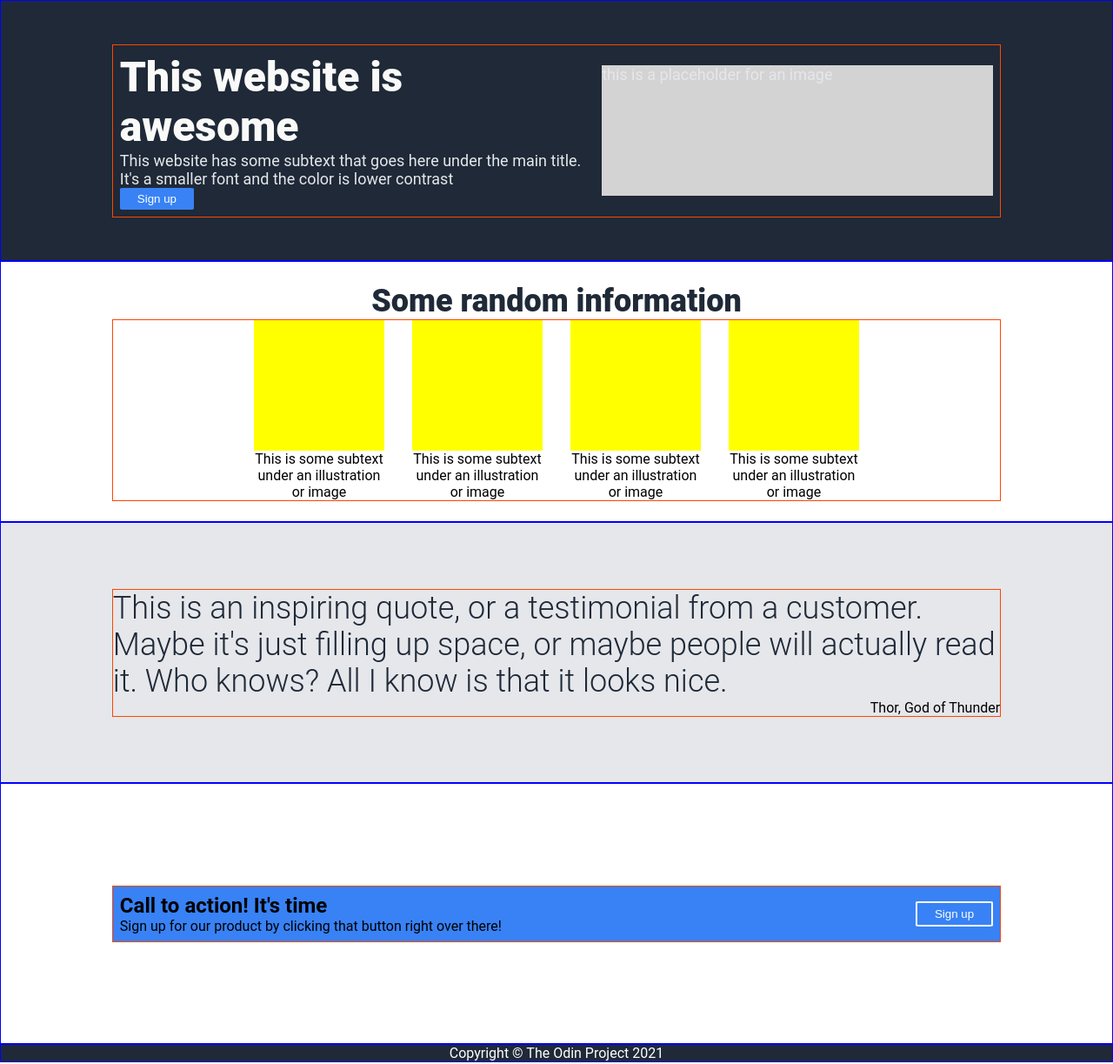
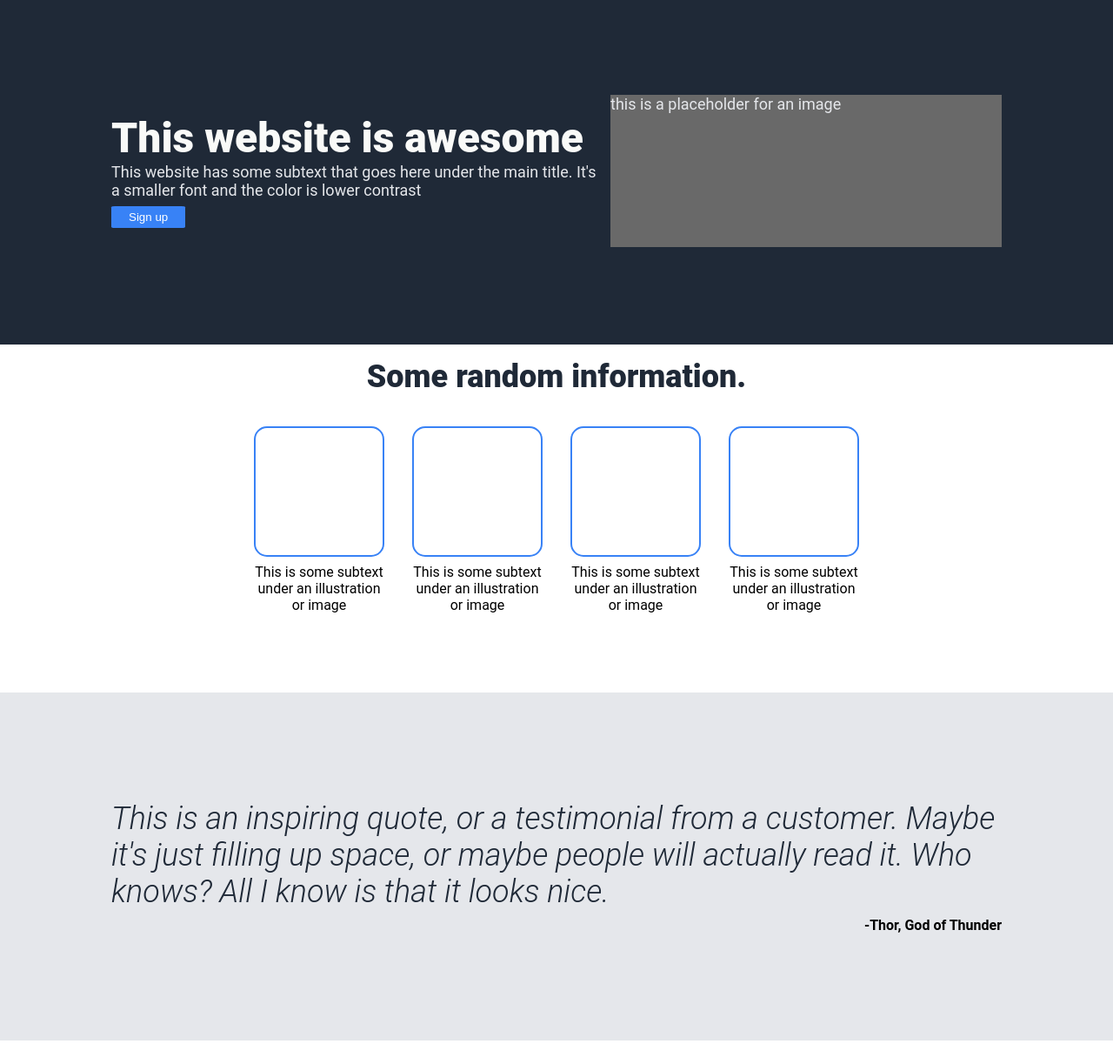
Before and after one commit to flitewidgeon/landing-page, a plain HTML site: page index.html in a window 1280 px wide. Shown: the part 48-1271 px from the top of the page at 87% size. Drawn offline with Linux system fonts and the light colour scheme.

Commit message:
Add padding and remove debug border styles

```diff
--- a/index.html
+++ b/index.html
@@ -32,7 +32,7 @@
 	</div>
 
 	<div class="information-container">
-		<h2>Some random information</h2>
+		<h2>Some random information.</h2>
 		<div class="information">
 			<div class="information-item">
 				<div class="information-image"></div>
@@ -58,7 +58,7 @@
 			<p class="quote-text">This is an inspiring quote, or a testimonial from a customer. Maybe it's
 				just filling up space, or maybe people will actually read it. Who knows?
 			All I know is that it looks nice.</p>
-			<p class="quote-author">Thor, God of Thunder</p>
+			<p class="quote-author">-Thor, God of Thunder</p>
 		</div>
 	</div>
 
--- a/style.css
+++ b/style.css
@@ -17,15 +17,14 @@ a {
 }
 
 
-.header-container, .hero-container, .information-container, .quote-container, .action-container, .footer-container {
-	border: 1px solid blue;
+.header-container, .hero-container, .quote-container, .action-container, .footer-container {
 	display: flex;
 	justify-content: center;
 	align-items: center;
 }
 
 .hero-container, .information-container, .quote-container, .action-container{
-	min-height: 300px;
+	min-height: 400px;
 }
 
 .header-container, .hero-container, .footer-container{
@@ -33,14 +32,16 @@ a {
 }
 
 .header, .hero, .information, .quote, .action {
-	border: 1px solid orangered;
 	width: 80%;
 	display: flex;
 }
 
-.header, .hero, .action {
+.header, .hero{
 	justify-content: space-between;
 	align-items: center;
+}
+
+.header {
 	padding: 8px;
 }
 
@@ -73,6 +74,10 @@ a {
 	color: #E5E7EB;
 }
 
+.hero p{
+	margin-bottom: 8px;
+}
+
 button {
 	border: none;
 	padding: 5px 20px;
@@ -83,21 +88,24 @@ button {
 .hero-text{
 	flex: 1 350px;
 }
-
 .hero-image {
 	width: 450px;
-	height: 150px;
-	background-color: lightgrey;
+	height: 175px;
+	background-color: dimgrey;
 }
 
 .information-container{
+	display: flex;
 	flex-direction: column;
+	align-items: center;
+	gap: 36px;
 }
 
 .information-container h2{
 	font-size: 36px;
 	color: #1F2937;
 	font-weight: 900;
+	margin-top: 16px;
 }
 
 
@@ -115,7 +123,9 @@ button {
 .information-image {
 	width: 150px;
 	height: 150px;
-	background-color: yellow;
+	border: 2px solid #3882F6;
+	border-radius: 10%;
+	margin-bottom: 8px;
 }
 
 .quote-container {
@@ -127,16 +137,33 @@ button {
 	flex-direction: column;
 	align-items: center;
 	flex-wrap: wrap;
+	gap: 8px;
 }
 
 .quote-text{
 	font-size: 36px;
 	color: #1F2937;
 	font-weight: 300;
+	font-style: italic;
 }
 
 .quote-author{
 	align-self: flex-end;
+	font-weight: bold;
+}
+
+
+.action {
+ 	align-items: center;
+ 	padding: 16px;
+}
+
+.action-text, .action button{
+	margin: 10px 28px;
+}
+
+.action-text{
+	margin-right: auto;
 }
 
 .action, button {
@@ -149,4 +176,5 @@ button {
 
 .footer-container{
 	color: white;
+	padding: 16px 0;
 }
```
